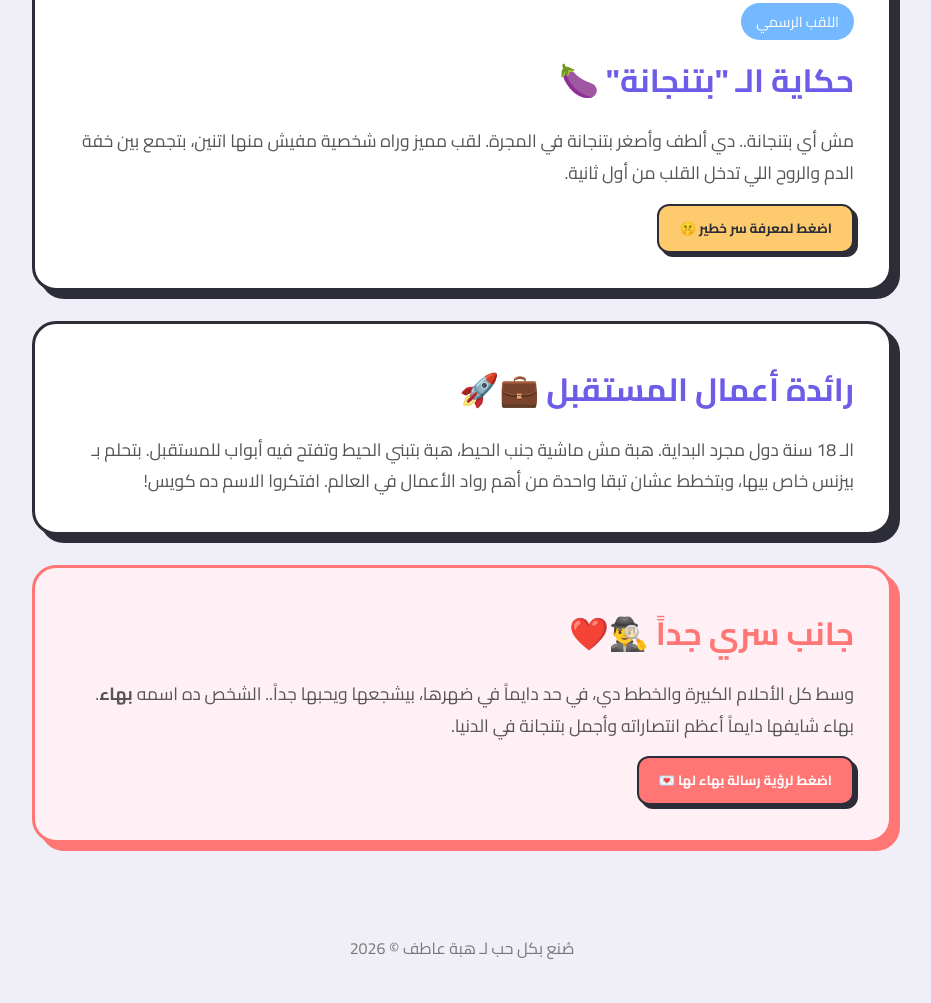
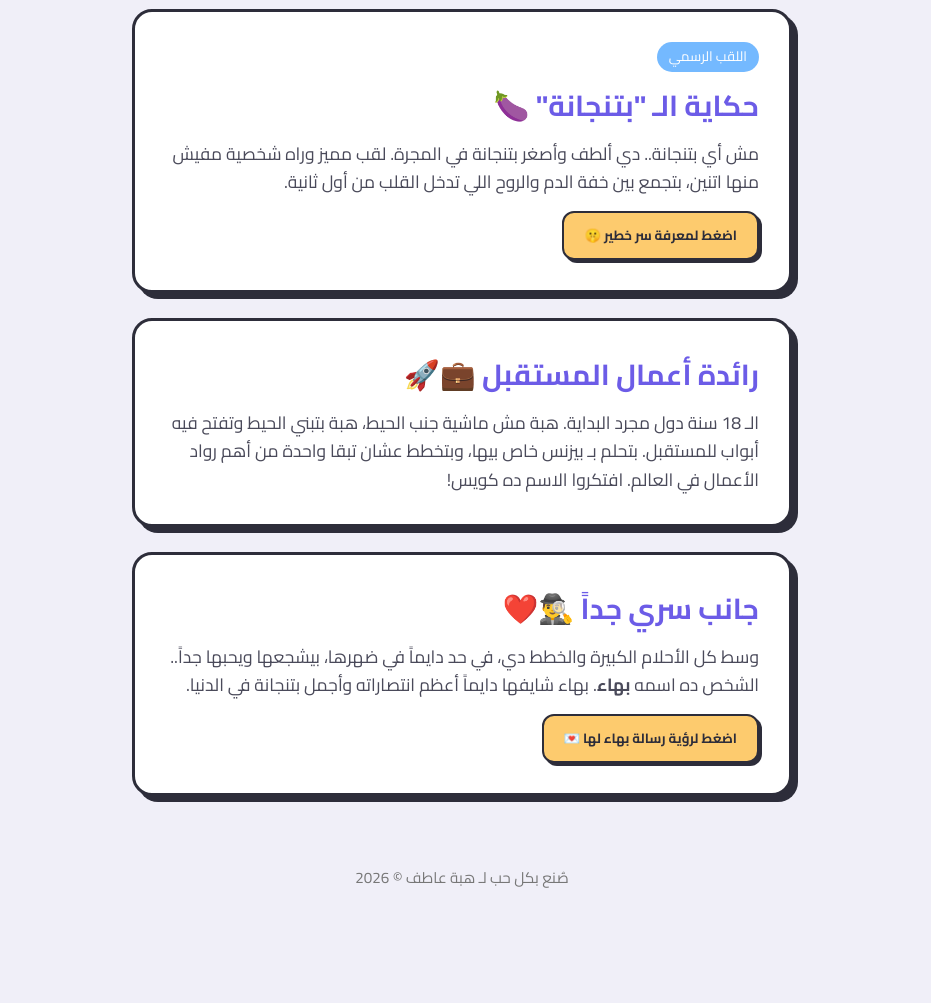
Before and after one commit to bahaadeveloper-eng/-hebaaaaaa, a plain HTML site: page index.html in a window 1280 px wide. Shown: the part 1076-2079 px from the top of the page, without its empty margins (178-1109 px from the left). After the commit the page ends 1996 px from the top, so only its background shows below. Drawn offline with Linux system fonts and the light colour scheme.

Commit message:
Refactor CSS styles for improved layout and design
Updated styles for various elements including hero section, cards, buttons, and badges. Adjusted margins, paddings, and added new styles for visibility and animations.

```diff
--- a/style.css
+++ b/style.css
@@ -1,3 +1,4 @@
+/* إعدادات وتصفير الهوامش العامة لضمان عدم وجود فراغات غريبة */
 * {
     margin: 0;
     padding: 0;
@@ -9,9 +10,10 @@ body {
     background: #f0eff8;
     color: #2d2d3a;
     overflow-x: hidden;
+    line-height: 1.6;
 }
 
-/* الهيدر أو واجهة الموقع */
+/* واجهة العرض الرئيسية بالكامل */
 .hero {
     min-height: 100vh;
     display: flex;
@@ -22,14 +24,12 @@ body {
     padding: 20px;
     background: linear-gradient(135deg, #6c5ce7 0%, #a8a5ff 100%);
     color: white;
-    position: relative;
 }
 
 .hero h1 {
     font-size: 3.5rem;
     font-weight: 900;
     margin-bottom: 10px;
-    animation: popUp 1s ease;
 }
 
 .hero p {
@@ -38,7 +38,7 @@ body {
     margin-bottom: 30px;
 }
 
-/* زرار الحركة لأسفل */
+/* زر الحركة السلسة لأسفل */
 .scroll-btn {
     background: #ff7675;
     color: white;
@@ -57,56 +57,55 @@ body {
     background: #ff5252;
 }
 
-/* قسم البطاقات التفاعلية */
+/* حاوية البطاقات وتوسيطها */
 .main-content {
-    max-width: 900px;
-    margin: -50px auto 50px auto;
+    max-width: 700px;
+    margin: 40px auto;
     padding: 0 20px;
-    position: relative;
-    z-index: 10;
 }
 
+/* تصميم البطاقات المبتكر والحديث */
 .card {
     background: white;
-    border-radius: 24px;
-    padding: 35px;
-    margin-bottom: 30px;
+    border-radius: 20px;
+    padding: 30px;
+    margin-bottom: 25px;
     border: 3px solid #2d2d3a;
-    box-shadow: 8px 8px 0px #2d2d3a;
-    transform: translateY(50px);
+    box-shadow: 6px 6px 0px #2d2d3a;
     opacity: 0;
-    transition: all 0.6s ease-out;
+    transform: translateY(30px);
+    transition: all 0.5s ease-out;
 }
 
-/* بطاقة بهاء بلون مميز ووردي */
-#loveCard {
+/* كلاس يتم إضافته بواسطة JS عند التمرير لظهور البطاقة */
+.card.visible {
+    opacity: 1;
+    transform: translateY(0);
+}
+
+/* تخصيص بطاقة بهاء */
+.love-card {
     background: #fff0f5;
     border-color: #ff7675;
-    box-shadow: 8px 8px 0px #ff7675;
-}
-
-.card.visible {
-    transform: translateY(0);
-    opacity: 1;
+    box-shadow: 6px 6px 0px #ff7675;
 }
 
 .card h2 {
-    font-size: 2rem;
+    font-size: 1.8rem;
     color: #6c5ce7;
-    margin-bottom: 15px;
+    margin-bottom: 12px;
 }
 
-#loveCard h2 {
+.love-card h2 {
     color: #ff7675;
 }
 
 .card p {
     font-size: 1.1rem;
-    line-height: 1.8;
-    color: #555;
+    color: #4a4a5a;
 }
 
-/* تأثيرات الأزرار التفاعلية */
+/* أزرار البطاقات التفاعلية */
 .interactive-btn {
     background: #fdcb6e;
     color: #2d2d3a;
@@ -117,27 +116,27 @@ body {
     margin-top: 15px;
     cursor: pointer;
     display: inline-block;
-    box-shadow: 4px 4px 0px #2d2d3a;
+    box-shadow: 3px 3px 0px #2d2d3a;
     transition: all 0.2s;
 }
 
-#loveBtn {
+.love-btn {
     background: #ff7675;
     color: white;
-    border-color: #2d2d3a;
+    box-shadow: 3px 3px 0px #2d2d3a;
 }
 
 .interactive-btn:hover {
     transform: translate(-2px, -2px);
-    box-shadow: 6px 6px 0px #2d2d3a;
+    box-shadow: 5px 5px 0px #2d2d3a;
 }
 
 .interactive-btn:active {
-    transform: translate(2px, 2px);
-    box-shadow: 2px 2px 0px #2d2d3a;
+    transform: translate(1px, 1px);
+    box-shadow: 1px 1px 0px #2d2d3a;
 }
 
-/* صناديق الأسرار المخفية */
+/* صناديق الرسائل المخفية */
 .secret-box {
     display: none;
     background: #ffeaa7;
@@ -147,21 +146,21 @@ body {
     margin-top: 15px;
     font-weight: bold;
     color: #d63031;
-    animation: fadeIn 0.5s ease;
 }
 
-#loveBox {
+.love-box {
     background: white;
     border-color: #ff7675;
+    color: #ff7675;
 }
 
-/* الأوسمة (Badges) */
+/* الأوسمة الصغيرة */
 .badge {
     background: #ff7675;
     color: white;
-    padding: 5px 15px;
+    padding: 4px 12px;
     border-radius: 20px;
-    font-size: 0.9rem;
+    font-size: 0.85rem;
     display: inline-block;
     margin-bottom: 10px;
 }
@@ -172,18 +171,7 @@ body {
 
 footer {
     text-align: center;
-    padding: 40px;
-    font-size: 1rem;
+    padding: 30px;
+    font-size: 0.95rem;
     color: #777;
 }
-
-/* حركات الأنميشن */
-@keyframes popUp {
-    0% { transform: scale(0.8); opacity: 0; }
-    100% { transform: scale(1); opacity: 1; }
-}
-
-@keyframes fadeIn {
-    from { opacity: 0; }
-    to { opacity: 1; }
-}
```
